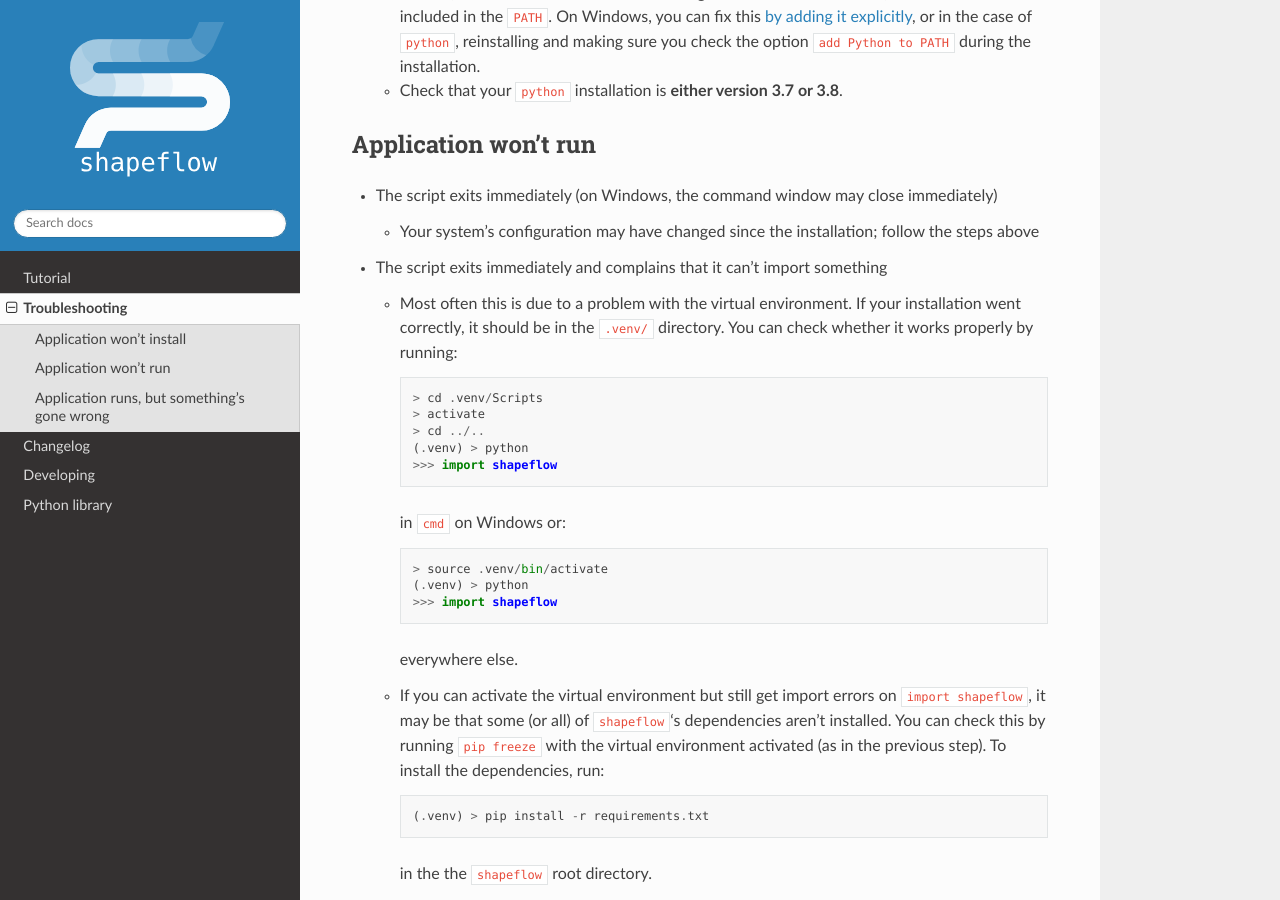
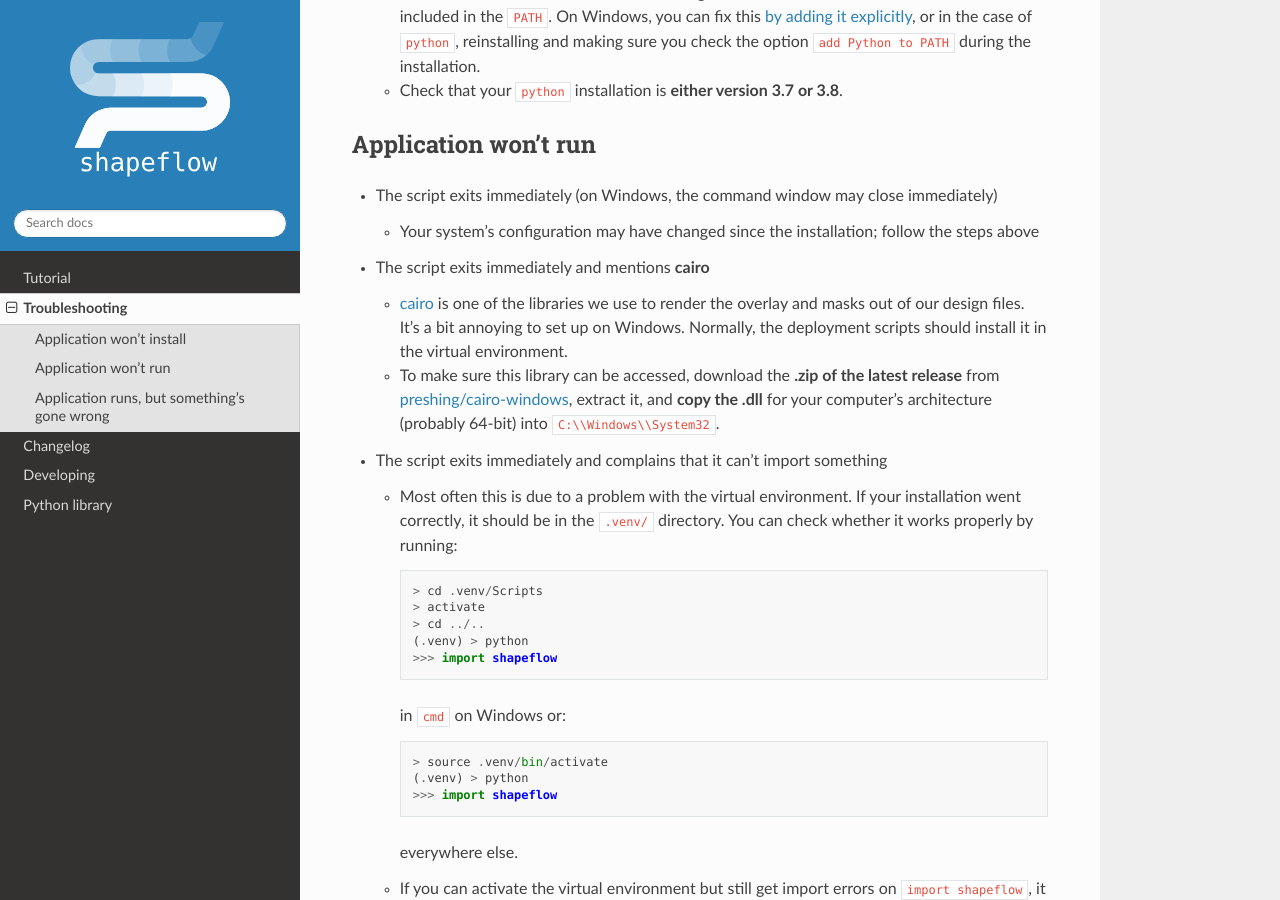
Before and after one commit to ybnd/shapeflow, a Sphinx documentation site: the page built from docs/source/troubleshooting.rst, in a window 1280 px wide and 900 px high, scrolled down 702 px. Built offline with Sphinx 7.4.7 and the Read the Docs theme 2.0.0, drawn with Linux system fonts in a browser that asks for light colours.

Commit message:
Add manual cairo instructions back in

```diff
--- a/docs/source/troubleshooting.rst
+++ b/docs/source/troubleshooting.rst
@@ -47,6 +47,13 @@ Application won’t run
 
   * Your system’s configuration may have changed since the installation;
     follow the steps above
+
+* The script exits immediately and mentions **cairo**
+
+  * `cairo <cairo_>`_ is one of the libraries we use to render the overlay and masks out of our design files. It’s a bit annoying to set up on Windows. Normally, the deployment scripts should install it in the virtual environment.
+
+  * To make sure this library can be accessed, download the **.zip of the latest release** from `preshing/cairo-windows <cairo-windows_>`_, extract it, and **copy the .dll** for your computer’s architecture (probably 64-bit) into ``C:\\Windows\\System32``.
+
 
 * The script exits immediately and complains that it can’t import something
 
@@ -113,3 +120,5 @@ Application runs, but something’s gone wrong
 
 .. _shapeflow-releases: https://github.com/ybnd/shapeflow/releases
 .. _add-path-win10: https://www.architectryan.com/2018/03/17/add-to-the-path-on-windows-10/
+.. _cairo: https://www.cairographics.org/manual/
+.. _cairo-windows: https://github.com/preshing/cairo-windows
```
